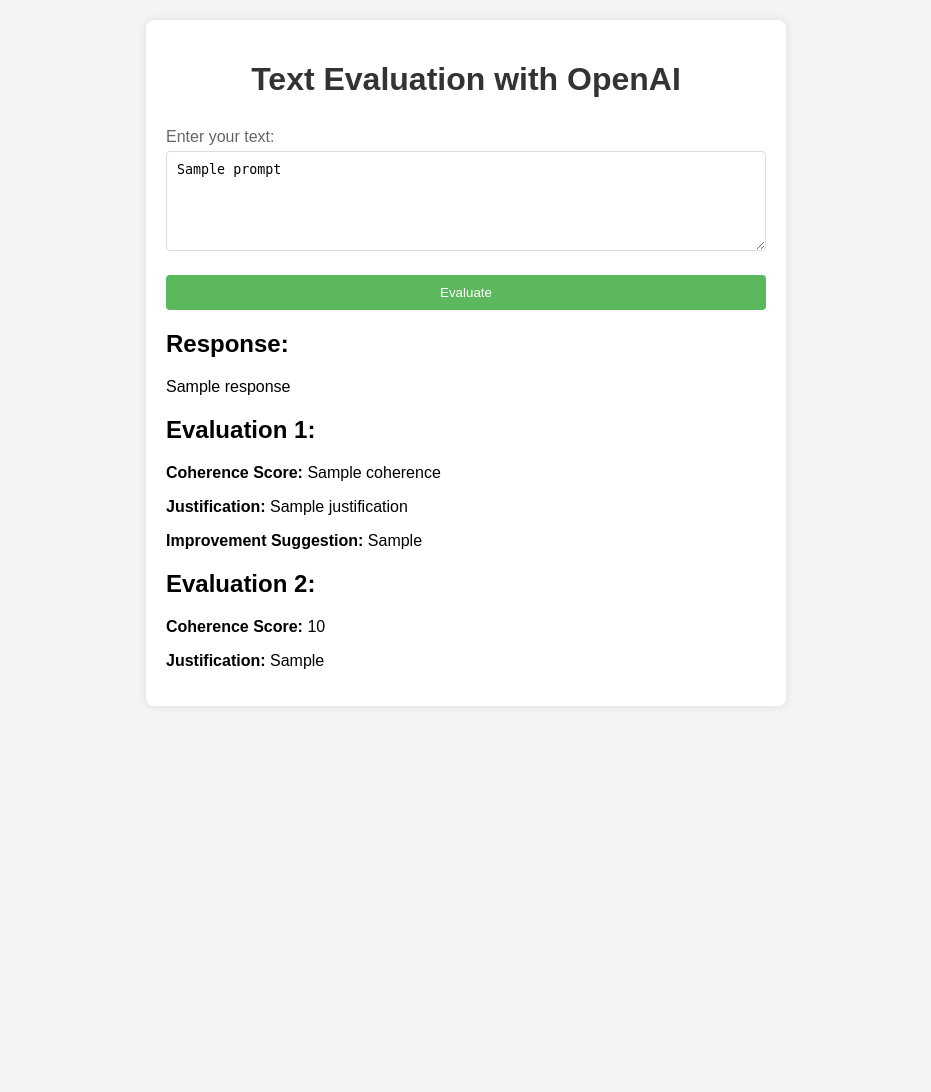
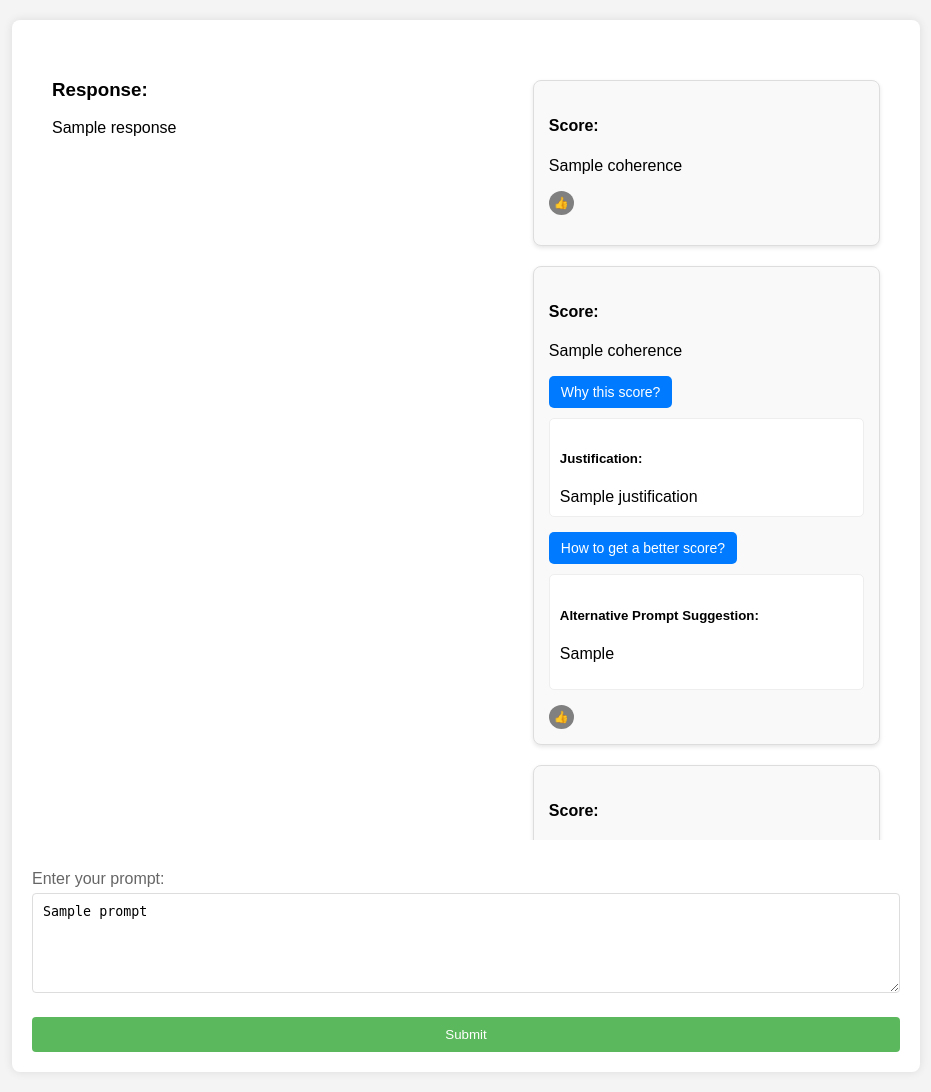
Before and after one commit to rajshirolkar/AI-developer-assistant, a FastAPI app: template templates/input_form.html in a window 1280 px wide. Shown: the whole page, without its empty margins (174-1105 px from the left). Before the commit the page ends 669 px from the top, so only its background shows below. Run offline with FastAPI, Linux system fonts and the light colour scheme; the template is opened without the code that fills it: most values are stand-ins (such as "Sample title", 1, 10 or a date in 2020).

Commit message:
UI (#4)
* toggle js

* response & eval flex

* split css, response & eval horizontal, resposne above input

* listener for toggle button

* evaluation card

* button toggle

* 3 eval cards

* eval card and children

* script and style inside html

```diff
--- a/app.py
+++ b/app.py
@@ -31,7 +31,7 @@
 openai.api_key = os.environ.get("OPENAI_API_KEY")
 client = openai.Client()
 templates = Jinja2Templates(directory="templates")
-
+out_log = eval_copilot_log.eval_copilot_log()
 app = FastAPI()
 
 
--- a/templates/input_form.html
+++ b/templates/input_form.html
@@ -2,8 +2,11 @@
 
 <!DOCTYPE html>
 <html>
+
 <head>
-    <title>Text Evaluation</title>
+  <title>GenAI LLM Evaluator</title>
+  <!-- <link rel="stylesheet" type="text/css" href="./src/input_form.css" /> -->
+  <!-- <script src="./src/input_form.js"></script> -->
   <style>
     body {
       font-family: Arial, sans-serif;
@@ -11,26 +14,153 @@
       margin: 0;
       padding: 20px;
     }
+
     .container {
-            max-width: 600px;
+      max-width: 70%;
       margin: auto;
       background: white;
       padding: 20px;
       border-radius: 8px;
       box-shadow: 0 0 10px rgba(0, 0, 0, 0.1);
     }
+
+    .response_eval {
+      display: flex;
+      max-height: 100vh;
+      overflow: hidden;
+    }
+
+    .response {
+      flex: 1;
+      padding: 20px;
+    }
+
+    .evaluations {
+      width: 40%;
+      overflow-y: auto;
+      max-height: 100vh;
+      padding: 20px;
+    }
+
+    .eval-card {
+      background-color: #f9f9f9;
+      /* Light grey background for contrast */
+      border: 1px solid #ddd;
+      /* Subtle border */
+      border-radius: 8px;
+      /* Rounded corners */
+      box-shadow: 0 2px 4px rgba(0, 0, 0, 0.1);
+      /* Soft shadow for depth */
+      padding: 15px;
+      /* Spacing inside the card */
+      margin: 20px 0;
+      /* Space between cards */
+    }
+
+    .justification-container,
+    .suggestion-container {
+      margin-top: 10px;
+      /* Space above justification and suggestion sections */
+    }
+
+    .preference {
+      margin-top: 10px;
+      /* Space above the preference section */
+    }
+
+    .score,
+    .justification,
+    .suggestion {
+      margin: 10px 0 15px 0;
+      /* Spacing between elements inside the card */
+    }
+
+    .justification,
+    .suggestion {
+      background-color: #ffffff;
+      /* White background for content areas */
+      border: 1px solid #eee;
+      /* Light border for content areas */
+      border-radius: 5px;
+      /* Rounded corners for content areas */
+      padding: 10px;
+      /* Padding inside content areas */
+    }
+
+    .toggle-justification,
+    .toggle-suggestion,
+    .toggle-details,
+    .thumb-up-button {
+      background-color: #007bff;
+      /* Primary color for buttons */
+      color: white;
+      /* Text color for buttons */
+      border: none;
+      border-radius: 5px;
+      padding: 8px 12px;
+      cursor: pointer;
+      font-size: 14px;
+      margin-right: 5px;
+      /* Space between buttons */
+      transition: background-color 0.2s ease;
+      /* Smooth background color transition */
+    }
+
+    .toggle-justification:hover,
+    .toggle-suggestion:hover,
+    .toggle-details:hover,
+    .thumb-up-button:hover {
+      background-color: #0056b3;
+      /* Darker shade on hover for buttons */
+    }
+
+    .preference {
+      margin-top: 10px;
+      /* Space above the preference section */
+    }
+
+    .thumb-up-button {
+      background-color: grey;
+      /* Default background color */
+      border: none;
+      /* Removes the border */
+      padding: 5px 5px;
+      /* Reduced padding around the text for a smaller button */
+      font-size: 12px;
+      /* Smaller font size */
+      cursor: pointer;
+      /* Changes the mouse cursor to a pointer */
+      transition: background-color 0.3s;
+      /* Smooth transition for background color change */
+      display: inline-block;
+      /* Ensures the width and height properties are respected */
+      width: auto;
+      /* Adjusts width based on content, or set a specific width if preferred */
+      height: auto;
+      /* Adjusts height based on content, or set a specific height if preferred */
+      border-radius: 50%;
+    }
+
+    .thumb-up-button.active {
+      background-color: green;
+      /* Background color for the active/toggled state */
+    }
+
     h1 {
       color: #333;
       text-align: center;
     }
+
     form {
       margin-top: 30px;
     }
+
     label {
       margin-top: 10px;
       display: block;
       color: #666;
     }
+
     textarea {
       width: 100%;
       padding: 10px;
@@ -42,7 +172,8 @@
       height: 100px;
       resize: vertical;
     }
-        input[type=submit] {
+
+    input[type="submit"] {
       width: 100%;
       padding: 10px;
       background-color: #5cb85c;
@@ -51,45 +182,137 @@
       border-radius: 4px;
       cursor: pointer;
     }
-        input[type=submit]:hover {
-            background-color: #4cae4c;
+
+    input[type="submit"]:hover {
+      background-color: #216f21;
     }
+
     .scores {
       margin-top: 20px;
       padding: 10px;
       background-color: #eee;
       border-left: 3px solid #5cb85c;
     }
+
     .scores p {
       margin: 0;
       padding: 5px 0;
     }
   </style>
+  <script>
+    document.addEventListener('DOMContentLoaded', () => {
+      // toggle buttons
+      document.querySelectorAll('.toggle-justification, .toggle-suggestion').forEach(button => {
+        button.addEventListener('click', function () {
+          // find the closest parent .eval-card
+          const parentCard = this.closest('.eval-card');
+          // determine which class to toggle based on the clicked button
+          const classToToggle = this.classList.contains('toggle-justification') ? '.justification' : '.suggestion';
+          const elementToToggle = parentCard.querySelector(classToToggle);
+          console.log(elementToToggle)
+          elementToToggle.style.display = elementToToggle.style.display === 'none' ? 'block' : 'none';
+        });
+      });
+
+      document.querySelectorAll('.thumb-up-button').forEach(button => {
+        button.addEventListener('click', function () {
+          // Toggle the "active" class each time the button is clicked
+          this.classList.toggle('active');
+          // thumbs=up preference
+          // todo #3
+        });
+      });
+
+    })
+  </script>
 </head>
+
 <body>
   <div class="container">
-        <h1>Text Evaluation with OpenAI</h1>
-        <form action="/use-evaluation-copilot/" method="post">
-            <label for="prompt">Enter your text:</label>
-            <textarea id="prompt" name="prompt" rows="4" cols="50">{{ prompt }}</textarea>
-            <input type="submit" value="Evaluate">
-        </form>
+    {% if coherence %}
+    <div class="response_eval">
+      <div class="response">
+        <h3>Response:</h3>
+        <p>{{ response }}</p>
 
-       {% if coherence %}
-           <div class="response">
-            <h2>Response:</h2>
-            <p>{{ response }}</p>
       </div>
-        <div class="evaluation">
-            <h2>Evaluation 1:</h2>
-            <p><strong>Coherence Score:</strong> {{ coherence }}</p>
-            <p><strong>Justification:</strong> {{ justification }}</p>
-            <p><strong>Improvement Suggestion:</strong> {{ improvement_suggestion }}</p>
-            <h2>Evaluation 2:</h2>
-            <p><strong>Coherence Score:</strong> {{ new_evaluation_score }}</p>
-            <p><strong>Justification:</strong> {{ new_evaluation_justification }}</p>
+
+      <div class="evaluations">
+        <!-- eval 1 MSFT score only-->
+        <div class="eval-card">
+          <div class="score">
+            <h4>Score:</h4>
+            <p>{{ coherence }}</p>
+            <div class="preference">
+              <button id='eval-1' class="thumb-up-button">👍</button>
+            </div>
+          </div>
+
+        </div>
+        <!-- eval 2 word to score + justification + suggestion -->
+        <div class="eval-card">
+          <div class="score">
+            <h4>Score:</h4>
+            <p>{{ coherence }}</p>
+          </div>
+          <div class="justification-container">
+            <button class="toggle-justification">Why this score?</button>
+            <div class="justification" style="display: block">
+              <h5>Justification:</h5>
+              {{ justification }}
+            </div>
+          </div>
+
+          <div class="suggestion-container">
+            <button class="toggle-suggestion">
+              How to get a better score?
+            </button>
+            <div class="suggestion" style="display: block">
+              <h5>Alternative Prompt Suggestion:</h5>
+              <p>{{ improvement_suggestion }}</p>
+            </div>
+          </div>
+          <div class="preference">
+            <button id='eval-2' class="thumb-up-button">👍</button>
+          </div>
+        </div>
+        <!-- eval 3: word to score + integrated metrics + justification-->
+        <div class="eval-card">
+          <div class="score">
+            <h4>Score:</h4>
+            <p>{{ new_evaluation_score }}</p>
+          </div>
+          <div class="justification-container">
+            <button class="toggle-justification">Why this score?</button>
+            <div class="justification" style="display: none">
+              <h5>Justification:</h5>
+              <p>{{ new_evaluation_justification }}</p>
+            </div>
+          </div>
+          <!-- <div class="suggestion-container">
+              <button class="toggle-suggestion">
+                How to get a better score?
+              </button>
+              <div class="suggestion" style="display: none">
+                <h5>Alternative Prompt Suggestion:</h5>
+              </div>
+            </div> -->
+          <div class="preference">
+            <button id='eval-3' class="thumb-up-button">👍</button>
+          </div>
+        </div>
+      </div>
     </div>
     {% endif %}
+    <div class="input-box">
+      <form action="/use-evaluation-copilot/" method="post">
+        <label for="prompt">Enter your prompt:</label>
+        <textarea id="prompt" name="prompt" rows="4" cols="50">{{ prompt }}
+        </textarea>
+        <input type="submit" value="Submit" />
+      </form>
+    </div>
   </div>
 </body>
+
 </html>
```
Also changed, not shown: templates/src/input_form.css (added, +148 -0 lines), templates/src/input_form.js (added, +26 -0 lines). Lines whose indentation alone changed are shown as unchanged.
